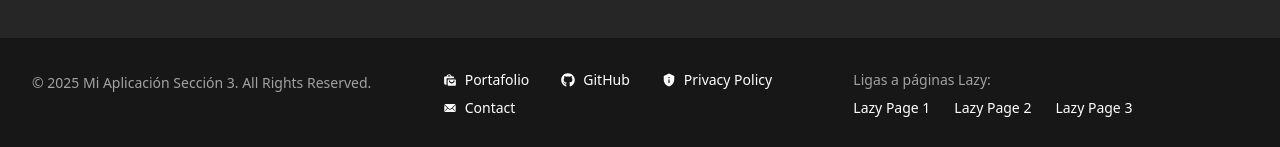
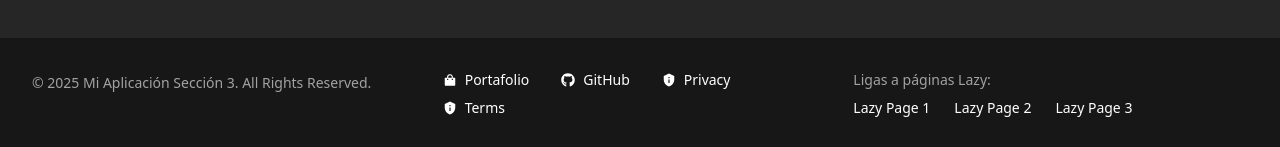
Before and after one commit to CastDev-j/react-app, a React (Vite) app: page / in a window 1280 px wide. Shown: the part 714-861 px from the top of the page. Built offline with nearby package versions, Linux system fonts and the light colour scheme.

Commit message:
Refactor Footer and Header components to use configuration for links and routes

```diff
--- a/src/components/shared/Footer.tsx
+++ b/src/components/shared/Footer.tsx
@@ -1,8 +1,5 @@
-import { BiSolidShoppingBags } from "react-icons/bi";
-import { FaGithub } from "react-icons/fa";
-import { IoIosMail } from "react-icons/io";
-import { MdPrivacyTip } from "react-icons/md";
 import { NavLink } from "react-router";
+import { footerLinks, routes } from "../../config";
 
 export const Footer = () => {
   return (
@@ -19,32 +16,19 @@ export const Footer = () => {
         </div>
         <div className="flex flex-col items-center md:items-start">
           <ul className="flex flex-wrap justify-center md:justify-start items-center text-sm font-medium text-white gap-2">
+
+            {
+              footerLinks.map(({Icon, href, name}) => (
                 <li>
                   <a
-                href="https://castdev-j.netlify.app/"
+                    href={href}
                     className="hover:underline me-4 md:me-6 flex items-center"
                   >
-                <BiSolidShoppingBags className="mr-2" /> Portafolio
+                    <Icon className="mr-2"/> {name}
                   </a>
                 </li>
-            <li>
-              <a
-                href="https://github.com/CastDev-j"
-                className="hover:underline me-4 md:me-6 flex items-center"
-              >
-                <FaGithub className="mr-2" /> GitHub
-              </a>
-            </li>
-            <li>
-              <a href="#" className="hover:underline me-4 md:me-6 flex items-center">
-                <MdPrivacyTip className="mr-2" /> Privacy Policy
-              </a>
-            </li>
-            <li>
-              <a href="#" className="hover:underline flex items-center">
-                <IoIosMail className="mr-2" /> Contact
-              </a>
-            </li>
+              ))
+            }
           </ul>
         </div>
         <div className="flex flex-col items-center md:items-start">
@@ -52,21 +36,13 @@ export const Footer = () => {
             Ligas a páginas Lazy:
           </span>
           <ul className="flex flex-wrap justify-center md:justify-start items-center text-sm font-medium text-white">
+            {routes.map((route) => (
               <li>
-              <NavLink className="hover:underline me-4 md:me-6" to="/lazy1">
-                Lazy Page 1
+                <NavLink className="hover:underline me-4 md:me-6" to={route.to}>
+                  {route.name.split("-").join(" ")}
                 </NavLink>
               </li>
-            <li>
-              <NavLink className="hover:underline me-4 md:me-6" to="/lazy2">
-                Lazy Page 2
-              </NavLink>
-            </li>
-            <li>
-              <NavLink className="hover:underline me-4 md:me-6" to="/lazy3">
-                Lazy Page 3
-              </NavLink>
-            </li>
+            ))}
           </ul>
         </div>
       </div>
--- a/src/components/shared/Header.tsx
+++ b/src/components/shared/Header.tsx
@@ -1,6 +1,7 @@
-import { FaHome, FaInfoCircle, FaUsers, FaBars, FaTimes } from "react-icons/fa";
+import { FaBars, FaTimes } from "react-icons/fa";
 import { NavLink, useLocation } from "react-router";
 import { useState, useEffect } from "react";
+import { navLinks } from "../../config";
 
 export const Header = () => {
   const [isMenuOpen, setIsMenuOpen] = useState(false);
@@ -32,42 +33,13 @@ export const Header = () => {
           </button>
           <nav className="hidden sm:flex">
             <ul className="flex space-x-4 items-center justify-center">
-              <li>
-                <NavLink
-                  to="/"
-                  className={({ isActive }) =>
-                    isActive
-                      ? "font-bold transition-all py-3 px-2 flex items-center gap-2"
-                      : "hover:text-neutral-100 transition-all py-3 px-2 flex items-center gap-2 text-neutral-100/50"
-                  }
-                >
-                  <FaHome /> <span>Inicio</span>
-                </NavLink>
-              </li>
-              <li>
-                <NavLink
-                  to="/about"
-                  className={({ isActive }) =>
-                    isActive
-                      ? "font-bold transition-all py-3 px-2 flex items-center gap-2"
-                      : "hover:text-neutral-100 transition-all py-3 px-2 flex items-center gap-2 text-neutral-100/50"
-                  }
-                >
-                  <FaInfoCircle /> <span>Acerca de</span>
-                </NavLink>
-              </li>
-              <li>
-                <NavLink
-                  to="/users"
-                  className={({ isActive }) =>
-                    isActive
-                      ? "font-bold transition-all py-3 px-2 flex items-center gap-2"
-                      : "hover:text-neutral-100 transition-all py-3 px-2 flex items-center gap-2 text-neutral-100/50"
-                  }
-                >
-                  <FaUsers /> <span>Usuarios</span>
-                </NavLink>
-              </li>
+              {navLinks.map(({ to, Icon, className, name }) => (
+                <li key={to}>
+                  <NavLink to={to} className={className}>
+                    <Icon /> <span>{name}</span>
+                  </NavLink>
+                </li>
+              ))}
             </ul>
           </nav>
         </div>
@@ -79,42 +51,13 @@ export const Header = () => {
       >
         <nav>
           <ul className="flex flex-col space-y-2 items-center justify-center">
-            <li>
-              <NavLink
-                to="/"
-                className={({ isActive }) =>
-                  isActive
-                    ? "font-bold transition-all py-3 px-2 flex items-center gap-2"
-                    : "hover:text-neutral-100 transition-all py-3 px-2 flex items-center gap-2 text-neutral-100/50"
-                }
-              >
-                <FaHome /> <span>Inicio</span>
-              </NavLink>
-            </li>
-            <li>
-              <NavLink
-                to="/about"
-                className={({ isActive }) =>
-                  isActive
-                    ? "font-bold transition-all py-3 px-2 flex items-center gap-2"
-                    : "hover:text-neutral-100 transition-all py-3 px-2 flex items-center gap-2 text-neutral-100/50"
-                }
-              >
-                <FaInfoCircle /> <span>Acerca de</span>
-              </NavLink>
-            </li>
-            <li>
-              <NavLink
-                to="/users"
-                className={({ isActive }) =>
-                  isActive
-                    ? "font-bold transition-all py-3 px-2 flex items-center gap-2"
-                    : "hover:text-neutral-100 transition-all py-3 px-2 flex items-center gap-2 text-neutral-100/50"
-                }
-              >
-                <FaUsers /> <span>Usuarios</span>
-              </NavLink>
-            </li>
+            {navLinks.map(({ to, Icon, className, name }) => (
+              <li key={to}>
+                <NavLink to={to} className={className}>
+                  <Icon /> <span>{name}</span>
+                </NavLink>
+              </li>
+            ))}
           </ul>
         </nav>
       </div>
--- /dev/null
+++ b/src/config.ts
@@ -0,0 +1,84 @@
+import { BiSolidShoppingBag } from "react-icons/bi";
+import { FaGithub, FaHome, FaInfoCircle, FaUsers } from "react-icons/fa";
+import { FooterLink, NavLinkProps, Route } from "./interfaces";
+import { MdPrivacyTip } from "react-icons/md";
+
+import { LazyPageTemplate as LazyPageOne } from "./01-lazyload/pages/LazyPage.1";
+import { LazyPageTemplate as LazyPageTwo } from "./01-lazyload/pages/LazyPage.2";
+import { LazyPageTemplate as LazyPageThree } from "./01-lazyload/pages/LazyPage.3";
+
+// Configuración de los enlaces del footer
+
+export const footerLinks: FooterLink[] = [
+  {
+    name: "Portafolio",
+    href: "https://castdev-j.netlify.app/",
+    Icon: BiSolidShoppingBag,
+  },
+  {
+    name: "GitHub",
+    href: "https://github.com/CastDev-j",
+    Icon: FaGithub,
+  },
+  {
+    name: "Privacy",
+    href: "/privacy",
+    Icon: MdPrivacyTip,
+  },
+  {
+    name: "Terms",
+    href: "/terms",
+    Icon: MdPrivacyTip,
+  },
+];
+
+// Configuración de las rutas de las páginas Lazy
+
+export const routes: Route[] = [
+  {
+    to: "/lazy1",
+    path: "lazy1",
+    Component: LazyPageOne,
+    name: "Lazy-Page-1",
+  },
+  {
+    to: "/lazy2",
+    path: "lazy2",
+    Component: LazyPageTwo,
+    name: "Lazy-Page-2",
+  },
+  {
+    to: "/lazy3",
+    path: "lazy3",
+    Component: LazyPageThree,
+    name: "Lazy-Page-3",
+  },
+];
+
+// Configuración de los enlaces de navegación
+
+const navLinkClassName = ({ isActive }: { isActive: boolean }) =>
+  isActive
+    ? "font-bold transition-all py-3 px-2 flex items-center gap-2"
+    : "hover:text-neutral-100 transition-all py-3 px-2 flex items-center gap-2 text-neutral-100/50";
+
+export const navLinks: NavLinkProps[] = [
+  {
+    to: "/",
+    className: navLinkClassName,
+    Icon: FaHome,
+    name: "Inicio",
+  },
+  {
+    to: "/about",
+    className: navLinkClassName,
+    Icon: FaInfoCircle,
+    name: "Acerca de",
+  },
+  {
+    to: "/users",
+    className: navLinkClassName,
+    Icon: FaUsers,
+    name: "Usuarios",
+  },
+];
--- /dev/null
+++ b/src/interfaces.ts
@@ -0,0 +1,21 @@
+import { IconType } from "react-icons";
+
+export interface Route {
+  to: string;
+  path: string;
+  Component: React.ComponentType;
+  name: string;
+}
+
+export interface FooterLink {
+  name: string;
+  href: string;
+  Icon: IconType;
+}
+
+export interface NavLinkProps {
+  to: string;
+  Icon: IconType;
+  className: (props: { isActive: boolean }) => string;
+  name: string;
+}
--- a/src/routes/Navigation.tsx
+++ b/src/routes/Navigation.tsx
@@ -5,9 +5,7 @@ import { Footer } from "../components/shared/Footer";
 import { App } from "../pages/App";
 import { About } from "../pages/About";
 import { Users } from "../pages/Users";
-import { LazyPageTemplate as LazyPageOne } from "../01-lazyload/pages/LazyPage.1";
-import { LazyPageTemplate as LazyPageTwo } from "../01-lazyload/pages/LazyPage.2";
-import { LazyPageTemplate as LazyPageThree } from "../01-lazyload/pages/LazyPage.3";
+import { routes } from "../config";
 
 export const Navigation = () => {
   return (
@@ -18,9 +16,13 @@ export const Navigation = () => {
           <Routes>
             <Route path="/" element={<App />} />
 
-            <Route path="/lazy1" element={<LazyPageOne />} />
-            <Route path="/lazy2" element={<LazyPageTwo />} />
-            <Route path="/lazy3" element={<LazyPageThree />} />
+            {routes.map((route) => (
+              <Route
+                key={route.name}
+                path={route.path}
+                element={<route.Component />}
+              />
+            ))}
 
             <Route path="/about" element={<About />} />
             <Route path="/users" element={<Users />} />
```
Lines whose indentation alone changed are shown as unchanged.
